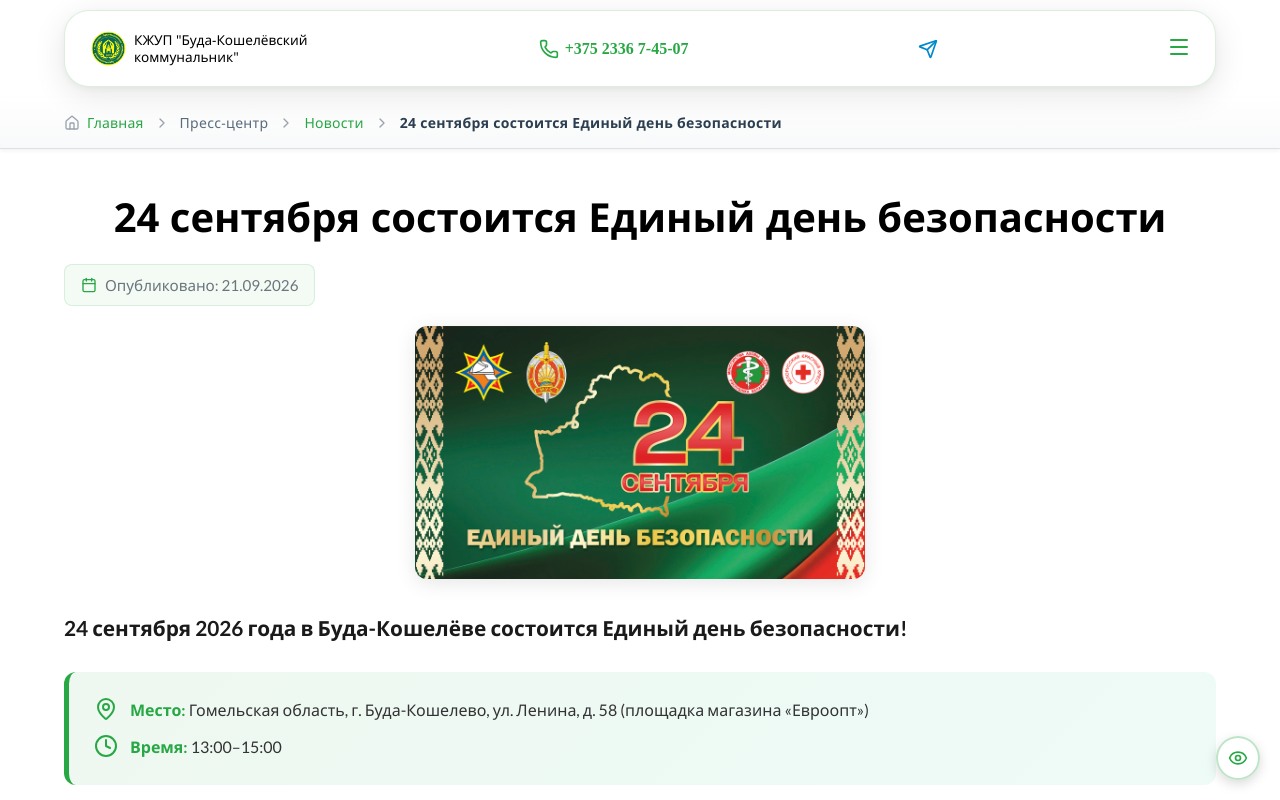
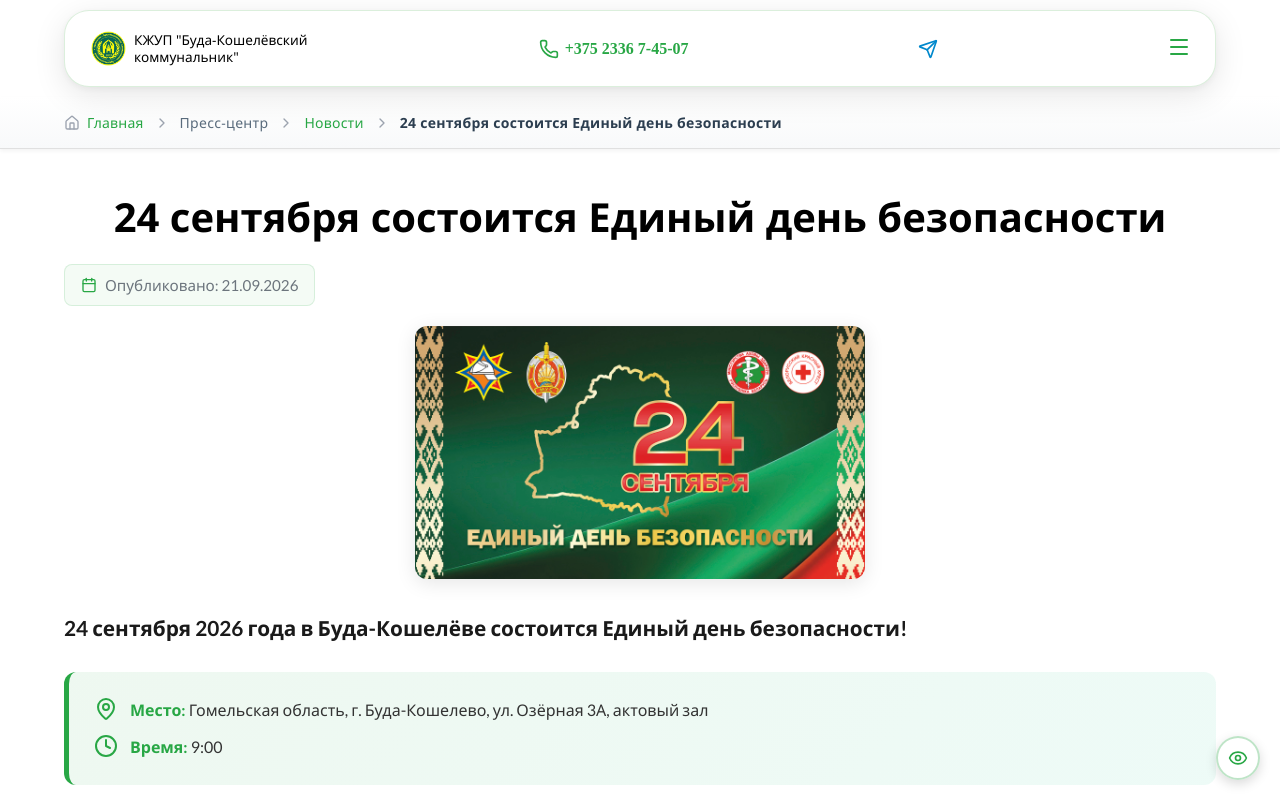
Before and after one commit to bkgkh2336/site, a React (Vite) app: page /news/unified_safety_day in a window 1280 px wide. Built offline with nearby package versions, Linux system fonts and the light colour scheme.

Commit message:
изменил время и место для ЕДБ

```diff
--- a/src/Pages/News/News/UnifiedSafetyDay/UnifiedSafetyDay.tsx
+++ b/src/Pages/News/News/UnifiedSafetyDay/UnifiedSafetyDay.tsx
@@ -45,11 +45,11 @@ const UnifiedSafetyDay = () => {
                 <InfoBlock>
                     <InfoItem>
                         <MapPin size={24} style={{ flexShrink: 0, color: '#28a745' }} />
-                        <span><strong>Место:</strong> Гомельская область, г. Буда-Кошелево, ул. Ленина, д. 58 (площадка магазина «Евроопт»)</span>
+                        <span><strong>Место:</strong> Гомельская область, г. Буда-Кошелево, ул. Озёрная 3А, актовый зал</span>
                     </InfoItem>
                     <InfoItem>
                         <Clock size={24} style={{ flexShrink: 0, color: '#28a745' }} />
-                        <span><strong>Время:</strong> 13:00–15:00</span>
+                        <span><strong>Время:</strong> 9:00</span>
                     </InfoItem>
                 </InfoBlock>
 
```
Also changed, not shown: 1 other file (tests, documents, lock files or other folders).
